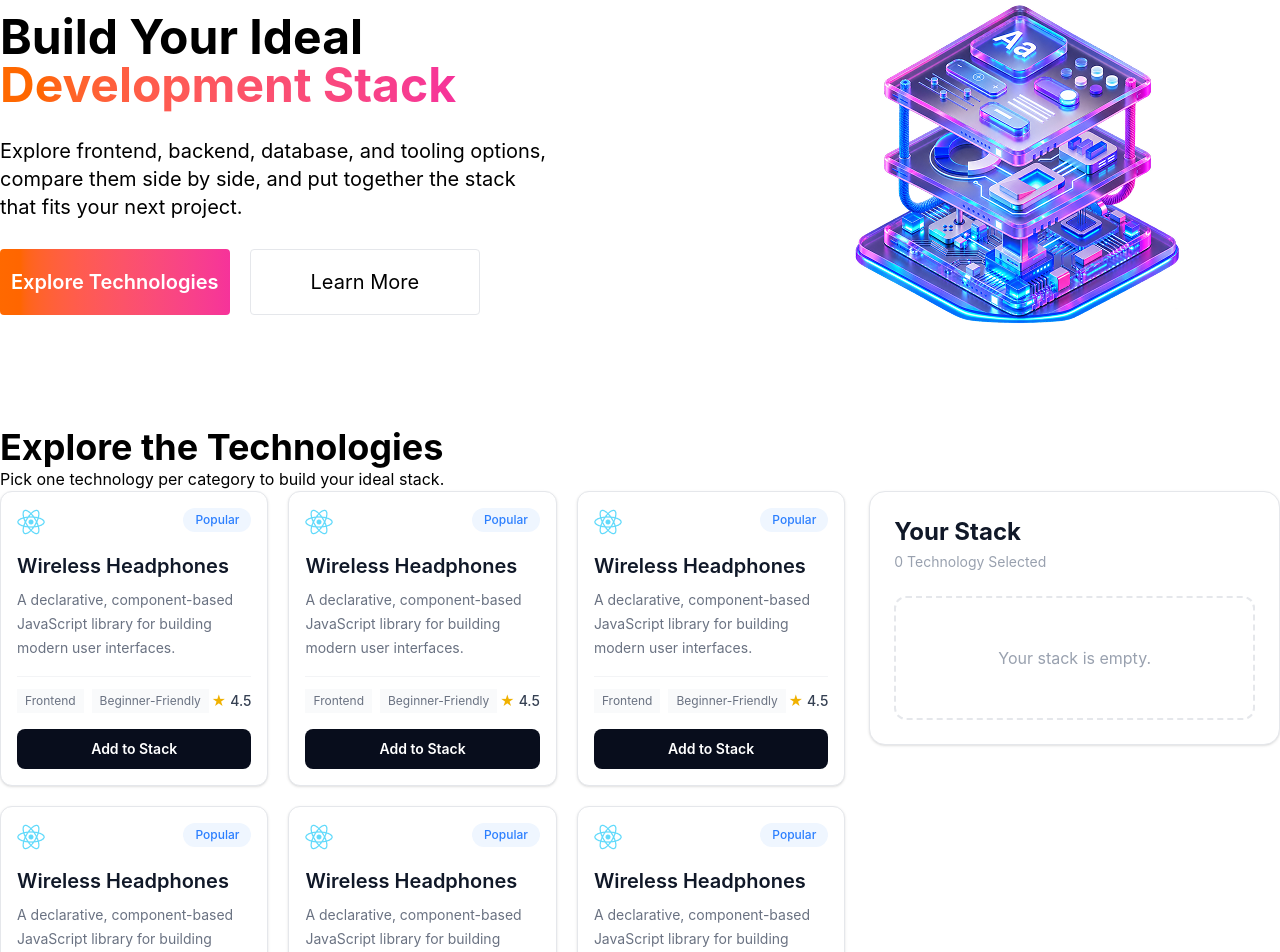
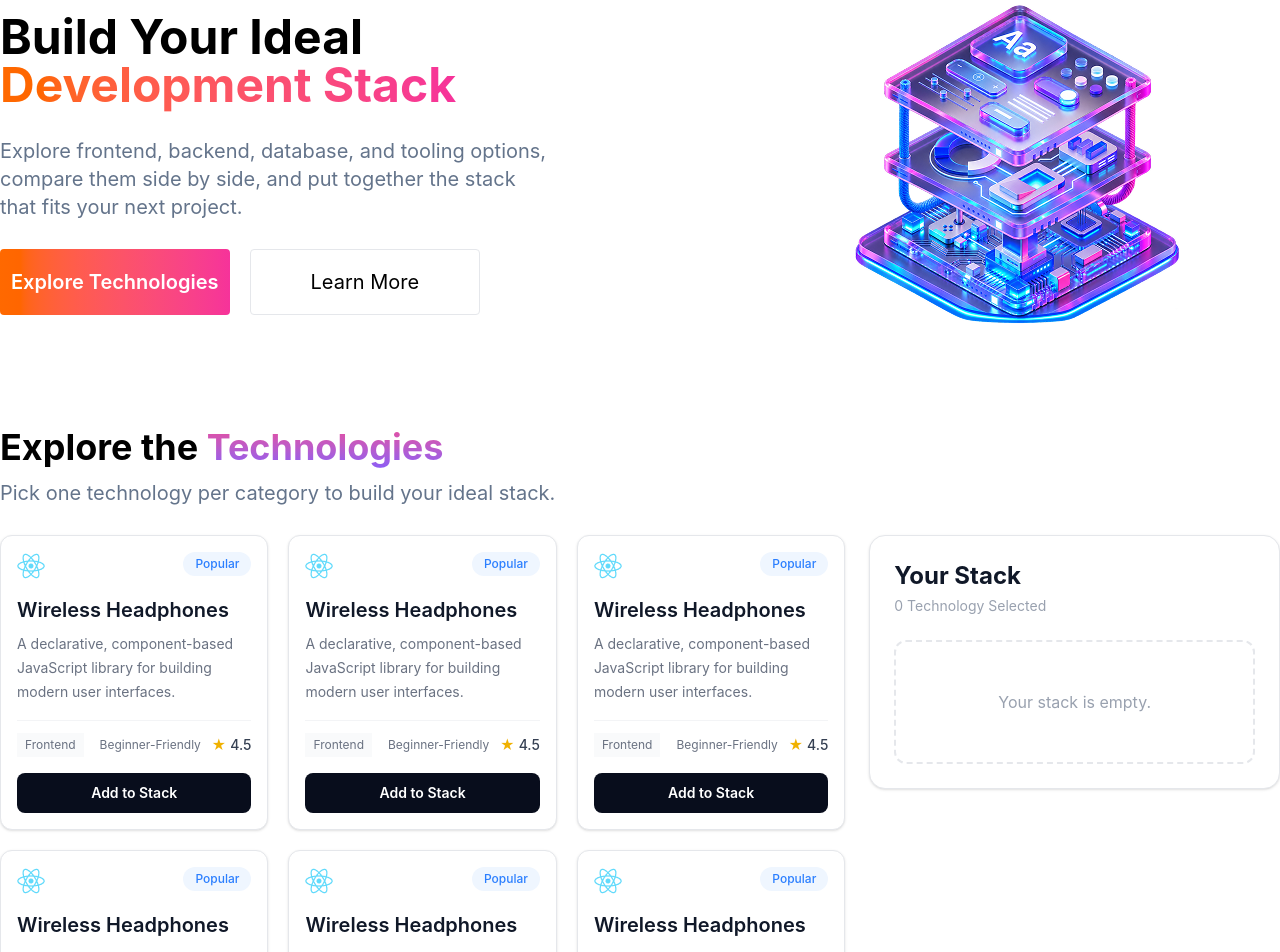
Before and after one commit to TamimurRahman/B-14-Assignment-5, a React (Vite) app in the folder Dev-Stack/: page / in a window 1280 px wide. Shown: the part 180-1132 px from the top of the page. Built offline with nearby package versions, Linux system fonts and the light colour scheme.

Commit message:
linear color on section heading

```diff
--- a/Dev-Stack/src/components/Banner.tsx
+++ b/Dev-Stack/src/components/Banner.tsx
@@ -7,7 +7,7 @@ const Banner = () => {
         <h1 className="text-5xl font-bold">
           Build Your Ideal <span className=" text-transparent bg-clip-text bg-gradient-to-r from-orange-500 to-pink-500">Development Stack</span>
         </h1>
-        <p className="text-xl">
+        <p className="text-xl text-[#64748bFF]">
           Explore frontend, backend, database, and tooling options, compare them
           side by side, and put together the stack that fits your next project.
         </p>
--- a/Dev-Stack/src/components/Technologies.tsx
+++ b/Dev-Stack/src/components/Technologies.tsx
@@ -15,10 +15,10 @@ const Technologies = ({ usersPromise }: IpopularProductsProps) => {
     setCart([...cart, product]);
   };
   return (
-    <div className="container mx-auto">
-      <div>
-        <h1 className="text-4xl font-bold">Explore the Technologies</h1>
-        <p>Pick one technology per category to build your ideal stack.</p>
+    <div className="container mx-auto flex flex-col gap-7">
+      <div className="flex flex-col gap-3">
+        <h1 className="text-4xl font-bold">Explore the <span className="bg-gradient-to-b from-[#ec4899] to-[#8b5cf6] bg-clip-text text-transparent">Technologies</span></h1>
+        <p className="text-xl text-[#64748bFF]">Pick one technology per category to build your ideal stack.</p>
       </div>
       <div className="grid grid-cols-12 gap-6">
         <div className="col-span-8 w-full ">
@@ -57,7 +57,7 @@ const Technologies = ({ usersPromise }: IpopularProductsProps) => {
                         {product.category}
                       </span>
 
-                      <span className="bg-gray-50 px-2 py-1 text-xs text-gray-500">
+                      <span className=" px-2 py-1 text-xs text-gray-500">
                         {product.level}
                       </span>
                     </div>
```
